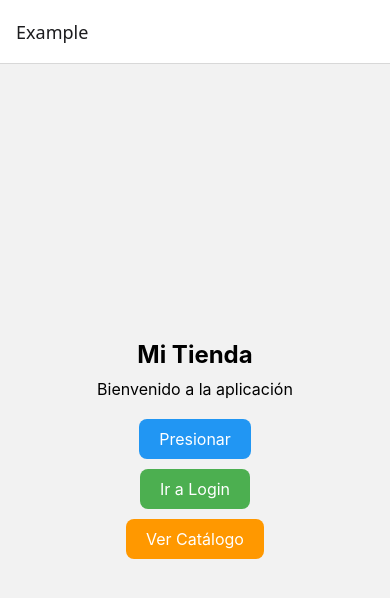
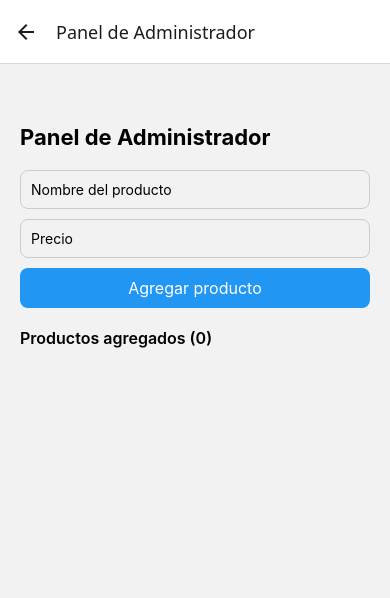
Before and after one commit to DanielArango457/mitienda-app, a React Native app: screen /PanelAdmin in a window 390 px wide. Shown: the top 598 px of the page. Built offline with nearby package versions, Linux system fonts and the light colour scheme.

Commit message:
feat: add product detail and admin panel screens, complete 5 required screens

```diff
--- a/src/navigation/AppNavigator.tsx
+++ b/src/navigation/AppNavigator.tsx
@@ -4,6 +4,8 @@ import { ExampleScreen } from '../screens/ExampleScreen';
 import { LoginScreen } from '../screens/LoginScreen';
 import { CatalogoScreen } from '../screens/CatalogoScreen';
 import { CarritoScreen } from '../screens/CarritoScreen';
+import { DetalleProductoScreen } from '../screens/DetalleProductoScreen';
+import { PanelAdminScreen } from '../screens/PanelAdminScreen';
 import { RootStackParamList } from '../types/navigation';
 
 const Stack = createNativeStackNavigator<RootStackParamList>();
@@ -16,6 +18,16 @@ export function AppNavigator() {
         <Stack.Screen name="Login" component={LoginScreen} />
         <Stack.Screen name="Catalogo" component={CatalogoScreen} />
         <Stack.Screen name="Carrito" component={CarritoScreen} />
+        <Stack.Screen
+          name="DetalleProducto"
+          component={DetalleProductoScreen}
+          options={{ title: 'Detalle del Producto' }}
+        />
+        <Stack.Screen
+          name="PanelAdmin"
+          component={PanelAdminScreen}
+          options={{ title: 'Panel de Administrador' }}
+        />
       </Stack.Navigator>
     </NavigationContainer>
   );
--- a/src/screens/CatalogoScreen.tsx
+++ b/src/screens/CatalogoScreen.tsx
@@ -1,8 +1,12 @@
 import { useEffect, useState } from 'react';
-import { View, Text, FlatList, Image, ActivityIndicator, StyleSheet } from 'react-native';
+import { View, Text, FlatList, Image, Pressable, ActivityIndicator, StyleSheet } from 'react-native';
+import { NativeStackScreenProps } from '@react-navigation/native-stack';
+import { RootStackParamList } from '../types/navigation';
 import { getProductos, Producto } from '../services/productos';
 
-export function CatalogoScreen() {
+type Props = NativeStackScreenProps<RootStackParamList, 'Catalogo'>;
+
+export function CatalogoScreen({ navigation }: Props) {
   const [productos, setProductos] = useState<Producto[]>([]);
   const [loading, setLoading] = useState(true);
   const [error, setError] = useState(false);
@@ -44,7 +48,10 @@ export function CatalogoScreen() {
         data={productos}
         keyExtractor={(item) => item.id.toString()}
         renderItem={({ item }) => (
-          <View style={styles.item}>
+          <Pressable
+            style={styles.item}
+            onPress={() => navigation.navigate('DetalleProducto', { productoId: item.id })}
+          >
             <Image source={{ uri: item.image }} style={styles.imagen} />
             <View style={styles.info}>
               <Text style={styles.nombre} numberOfLines={2}>
@@ -52,7 +59,7 @@ export function CatalogoScreen() {
               </Text>
               <Text style={styles.precio}>${item.price}</Text>
             </View>
-          </View>
+          </Pressable>
         )}
       />
     </View>
--- /dev/null
+++ b/src/screens/DetalleProductoScreen.tsx
@@ -0,0 +1,90 @@
+import { useEffect, useState } from 'react';
+import { View, Text, Image, ActivityIndicator, StyleSheet } from 'react-native';
+import { NativeStackScreenProps } from '@react-navigation/native-stack';
+import { RootStackParamList } from '../types/navigation';
+import { api } from '../services/api';
+
+type Props = NativeStackScreenProps<RootStackParamList, 'DetalleProducto'>;
+
+type ProductoDetalle = {
+  id: number;
+  title: string;
+  price: number;
+  description: string;
+  image: string;
+  category: string;
+};
+
+export function DetalleProductoScreen({ route }: Props) {
+  const { productoId } = route.params;
+  const [producto, setProducto] = useState<ProductoDetalle | null>(null);
+  const [loading, setLoading] = useState(true);
+
+  useEffect(() => {
+    async function cargarDetalle() {
+      const response = await api.get(`/products/${productoId}`);
+      setProducto(response.data);
+      setLoading(false);
+    }
+    cargarDetalle();
+  }, [productoId]);
+
+  if (loading || !producto) {
+    return (
+      <View style={styles.centered}>
+        <ActivityIndicator size="large" color="#2196F3" />
+      </View>
+    );
+  }
+
+  return (
+    <View style={styles.container}>
+      <Image source={{ uri: producto.image }} style={styles.imagen} />
+      <Text style={styles.categoria}>{producto.category}</Text>
+      <Text style={styles.title}>{producto.title}</Text>
+      <Text style={styles.precio}>${producto.price}</Text>
+      <Text style={styles.descripcion}>{producto.description}</Text>
+    </View>
+  );
+}
+
+const styles = StyleSheet.create({
+  container: {
+    flex: 1,
+    padding: 20,
+    paddingTop: 60,
+  },
+  centered: {
+    flex: 1,
+    justifyContent: 'center',
+    alignItems: 'center',
+  },
+  imagen: {
+    width: '100%',
+    height: 200,
+    resizeMode: 'contain',
+    marginBottom: 15,
+  },
+  categoria: {
+    fontSize: 12,
+    color: '#888',
+    textTransform: 'uppercase',
+    marginBottom: 5,
+  },
+  title: {
+    fontSize: 20,
+    fontWeight: 'bold',
+    marginBottom: 10,
+  },
+  precio: {
+    fontSize: 22,
+    fontWeight: 'bold',
+    color: '#2196F3',
+    marginBottom: 15,
+  },
+  descripcion: {
+    fontSize: 14,
+    color: '#444',
+    lineHeight: 20,
+  },
+});
--- a/src/screens/ExampleScreen.tsx
+++ b/src/screens/ExampleScreen.tsx
@@ -1,42 +1,52 @@
-import { View, Text, Pressable, Alert, StyleSheet } from 'react-native';
+import { View, Text, Pressable, ScrollView, StyleSheet } from 'react-native';
 import { NativeStackScreenProps } from '@react-navigation/native-stack';
 import { RootStackParamList } from '../types/navigation';
 
 type Props = NativeStackScreenProps<RootStackParamList, 'Example'>;
 
 export function ExampleScreen({ navigation }: Props) {
-  const handlePress = () => {
-    Alert.alert('Bienvenido', 'Gracias por presionar el botón 🎉');
-  };
-
   return (
-    <View style={styles.container}>
+    <ScrollView contentContainerStyle={styles.container}>
       <Text style={styles.title}>Mi Tienda</Text>
       <Text style={styles.message}>Bienvenido a la aplicación</Text>
-      <Pressable style={styles.button} onPress={handlePress}>
-        <Text style={styles.buttonText}>Presionar</Text>
-      </Pressable>
+
       <Pressable
         style={[styles.button, styles.secondaryButton]}
         onPress={() => navigation.navigate('Login')}
       >
-        <Text style={styles.buttonText}>Ir a Login</Text>
+        <Text style={styles.buttonText}>Login</Text>
       </Pressable>
+
       <Pressable
         style={[styles.button, styles.tertiaryButton]}
         onPress={() => navigation.navigate('Catalogo')}
       >
-        <Text style={styles.buttonText}>Ver Catálogo</Text>
+        <Text style={styles.buttonText}>Catálogo de Productos</Text>
       </Pressable>
-    </View>
+
+      <Pressable
+        style={[styles.button, styles.quaternaryButton]}
+        onPress={() => navigation.navigate('Carrito')}
+      >
+        <Text style={styles.buttonText}>Carrito de Compras</Text>
+      </Pressable>
+
+      <Pressable
+        style={[styles.button, styles.quinaryButton]}
+        onPress={() => navigation.navigate('PanelAdmin')}
+      >
+        <Text style={styles.buttonText}>Panel de Administrador</Text>
+      </Pressable>
+    </ScrollView>
   );
 }
 
 const styles = StyleSheet.create({
   container: {
-    flex: 1,
+    flexGrow: 1,
     justifyContent: 'center',
     alignItems: 'center',
+    padding: 20,
   },
   title: {
     fontSize: 24,
@@ -45,14 +55,16 @@ const styles = StyleSheet.create({
   },
   message: {
     fontSize: 16,
-    marginBottom: 20,
+    marginBottom: 30,
   },
   button: {
     backgroundColor: '#2196F3',
-    paddingVertical: 10,
+    paddingVertical: 12,
     paddingHorizontal: 20,
     borderRadius: 8,
-    marginBottom: 10,
+    marginBottom: 12,
+    width: '100%',
+    alignItems: 'center',
   },
   secondaryButton: {
     backgroundColor: '#4CAF50',
@@ -60,8 +72,15 @@ const styles = StyleSheet.create({
   tertiaryButton: {
     backgroundColor: '#FF9800',
   },
+  quaternaryButton: {
+    backgroundColor: '#9C27B0',
+  },
+  quinaryButton: {
+    backgroundColor: '#607D8B',
+  },
   buttonText: {
     color: 'white',
     fontSize: 16,
+    fontWeight: '600',
   },
 });
--- /dev/null
+++ b/src/screens/PanelAdminScreen.tsx
@@ -0,0 +1,128 @@
+import { useState } from 'react';
+import { View, Text, TextInput, Pressable, FlatList, StyleSheet } from 'react-native';
+
+type ProductoNuevo = {
+  id: string;
+  nombre: string;
+  precio: string;
+};
+
+export function PanelAdminScreen() {
+  const [nombre, setNombre] = useState('');
+  const [precio, setPrecio] = useState('');
+  const [productos, setProductos] = useState<ProductoNuevo[]>([]);
+
+  const handleAgregar = () => {
+    if (!nombre || !precio) return;
+
+    const nuevoProducto: ProductoNuevo = {
+      id: Date.now().toString(),
+      nombre,
+      precio,
+    };
+
+    setProductos([...productos, nuevoProducto]);
+    setNombre('');
+    setPrecio('');
+  };
+
+  const handleEliminar = (id: string) => {
+    setProductos(productos.filter((p) => p.id !== id));
+  };
+
+  return (
+    <View style={styles.container}>
+      <Text style={styles.title}>Panel de Administrador</Text>
+
+      <TextInput
+        style={styles.input}
+        placeholder="Nombre del producto"
+        value={nombre}
+        onChangeText={setNombre}
+      />
+      <TextInput
+        style={styles.input}
+        placeholder="Precio"
+        value={precio}
+        onChangeText={setPrecio}
+        keyboardType="numeric"
+      />
+      <Pressable style={styles.button} onPress={handleAgregar}>
+        <Text style={styles.buttonText}>Agregar producto</Text>
+      </Pressable>
+
+      <Text style={styles.subtitle}>Productos agregados ({productos.length})</Text>
+
+      <FlatList
+        data={productos}
+        keyExtractor={(item) => item.id}
+        renderItem={({ item }) => (
+          <View style={styles.item}>
+            <View>
+              <Text style={styles.nombre}>{item.nombre}</Text>
+              <Text style={styles.precio}>${item.precio}</Text>
+            </View>
+            <Pressable onPress={() => handleEliminar(item.id)}>
+              <Text style={styles.eliminar}>Eliminar</Text>
+            </Pressable>
+          </View>
+        )}
+      />
+    </View>
+  );
+}
+
+const styles = StyleSheet.create({
+  container: {
+    flex: 1,
+    padding: 20,
+    paddingTop: 60,
+  },
+  title: {
+    fontSize: 22,
+    fontWeight: 'bold',
+    marginBottom: 20,
+  },
+  subtitle: {
+    fontSize: 16,
+    fontWeight: '600',
+    marginTop: 20,
+    marginBottom: 10,
+  },
+  input: {
+    borderWidth: 1,
+    borderColor: '#ccc',
+    borderRadius: 8,
+    padding: 10,
+    marginBottom: 10,
+  },
+  button: {
+    backgroundColor: '#2196F3',
+    paddingVertical: 10,
+    borderRadius: 8,
+    alignItems: 'center',
+  },
+  buttonText: {
+    color: 'white',
+    fontSize: 16,
+  },
+  item: {
+    flexDirection: 'row',
+    justifyContent: 'space-between',
+    alignItems: 'center',
+    paddingVertical: 10,
+    borderBottomWidth: 1,
+    borderBottomColor: '#eee',
+  },
+  nombre: {
+    fontSize: 16,
+  },
+  precio: {
+    fontSize: 14,
+    color: '#666',
+  },
+  eliminar: {
+    color: '#f44336',
+    fontWeight: '600',
+  },
+});
```
